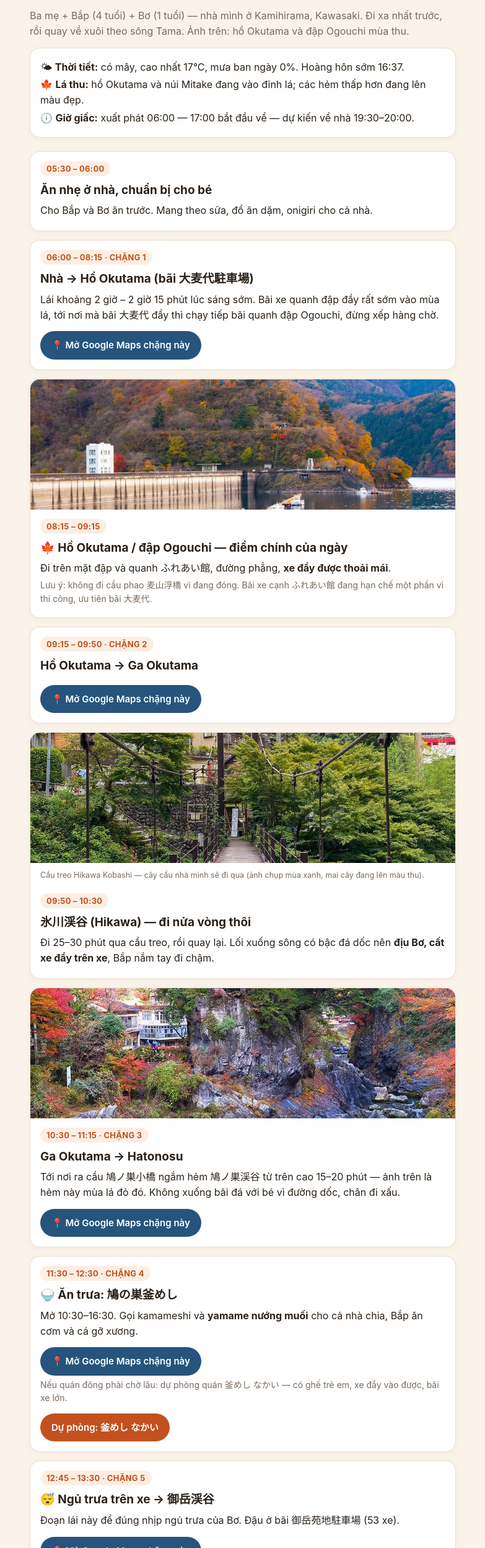
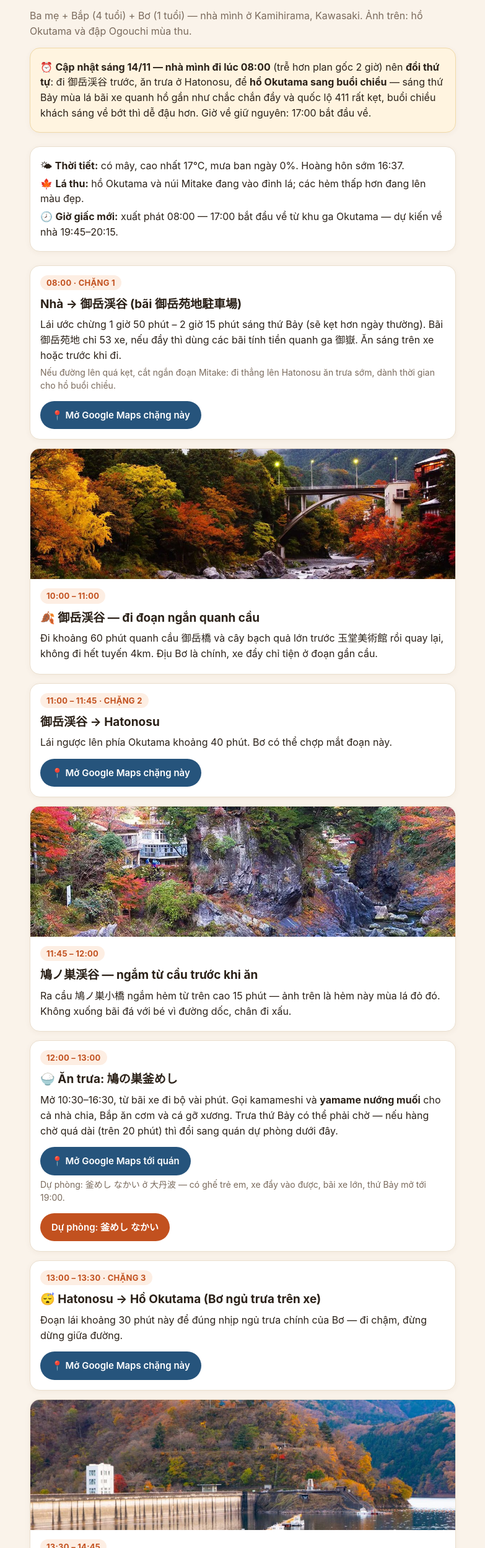
Before and after one commit to trietminh/family-plans, a plain HTML site: page okutama-2026-11-14/index.html in a window 1280 px wide. Shown: the part 303-2800 px from the top of the page at 62% size, without its empty margins (248-1031 px from the left). Drawn offline with Linux system fonts and the light colour scheme.

Commit message:
Cap nhat plan theo gio di that 08:00, doi thu tu diem

```diff
--- a/okutama-2026-11-14/index.html
+++ b/okutama-2026-11-14/index.html
@@ -17,6 +17,7 @@
   .sub{color:var(--muted);margin:16px 0 4px}
   .info{background:var(--card);border:1px solid var(--line);border-radius:16px;padding:14px 16px;margin:14px 0 22px;box-shadow:0 2px 10px rgba(90,50,20,.05)}
   .info p{margin:4px 0}
+  .update{background:#fff4e0;border:1px solid #f0d9a8}
   .step{background:var(--card);border:1px solid var(--line);border-radius:16px;margin-bottom:14px;overflow:hidden;box-shadow:0 2px 10px rgba(90,50,20,.05)}
   .step .body{padding:14px 16px 16px}
   .step img.photo{width:100%;height:210px;object-fit:cover;display:block}
@@ -43,108 +44,112 @@
       <h1>🍁 Đi Okutama ngắm lá thu</h1>
     </div>
   </div>
-  <p class="sub">Ba mẹ + Bắp (4 tuổi) + Bơ (1 tuổi) — nhà mình ở Kamihirama, Kawasaki. Đi xa nhất trước, rồi quay về xuôi theo sông Tama. Ảnh trên: hồ Okutama và đập Ogouchi mùa thu.</p>
+  <p class="sub">Ba mẹ + Bắp (4 tuổi) + Bơ (1 tuổi) — nhà mình ở Kamihirama, Kawasaki. Ảnh trên: hồ Okutama và đập Ogouchi mùa thu.</p>
+
+  <div class="info update">
+    <p>⏰ <strong>Cập nhật sáng 14/11 — nhà mình đi lúc 08:00</strong> (trễ hơn plan gốc 2 giờ) nên <strong>đổi thứ tự</strong>: đi 御岳渓谷 trước, ăn trưa ở Hatonosu, để <strong>hồ Okutama sang buổi chiều</strong> — sáng thứ Bảy mùa lá bãi xe quanh hồ gần như chắc chắn đầy và quốc lộ 411 rất kẹt, buổi chiều khách sáng về bớt thì dễ đậu hơn. Giờ về giữ nguyên: 17:00 bắt đầu về.</p>
+  </div>
 
   <div class="info">
     <p>🌤 <strong>Thời tiết:</strong> có mây, cao nhất 17°C, mưa ban ngày 0%. Hoàng hôn sớm 16:37.</p>
     <p>🍁 <strong>Lá thu:</strong> hồ Okutama và núi Mitake đang vào đỉnh lá; các hẻm thấp hơn đang lên màu đẹp.</p>
-    <p>🕕 <strong>Giờ giấc:</strong> xuất phát 06:00 — 17:00 bắt đầu về — dự kiến về nhà 19:30–20:00.</p>
+    <p>🕗 <strong>Giờ giấc mới:</strong> xuất phát 08:00 — 17:00 bắt đầu về từ khu ga Okutama — dự kiến về nhà 19:45–20:15.</p>
   </div>
 
   <div class="step"><div class="body">
-    <span class="time">05:30 – 06:00</span>
-    <h2>Ăn nhẹ ở nhà, chuẩn bị cho bé</h2>
-    <p>Cho Bắp và Bơ ăn trước. Mang theo sữa, đồ ăn dặm, onigiri cho cả nhà.</p>
+    <span class="time">08:00 · CHẶNG 1</span>
+    <h2>Nhà → 御岳渓谷 (bãi 御岳苑地駐車場)</h2>
+    <p>Lái ước chừng 1 giờ 50 phút – 2 giờ 15 phút sáng thứ Bảy (sẽ kẹt hơn ngày thường). Bãi 御岳苑地 chỉ 53 xe, nếu đầy thì dùng các bãi tính tiền quanh ga 御嶽. Ăn sáng trên xe hoặc trước khi đi.</p>
+    <p class="note">Nếu đường lên quá kẹt, cắt ngắn đoạn Mitake: đi thẳng lên Hatonosu ăn trưa sớm, dành thời gian cho hồ buổi chiều.</p>
+    <a class="btn" href="https://www.google.com/maps/dir/?api=1&origin=Kamihirama%2C%20Nakahara-ku%2C%20Kawasaki%2C%20Kanagawa&destination=%E5%BE%A1%E5%B2%B3%E8%8B%91%E5%9C%B0%E9%A7%90%E8%BB%8A%E5%A0%B4%20%E9%9D%92%E6%A2%85%E5%B8%82%E5%BE%A1%E5%B2%B3&travelmode=driving">📍 Mở Google Maps chặng này</a>
+  </div></div>
+
+  <div class="step">
+    <img class="photo" src="img/mitake.jpg" alt="Hẻm Mitake mùa lá thu">
+    <div class="body">
+      <span class="time">10:00 – 11:00</span>
+      <h2>🍂 御岳渓谷 — đi đoạn ngắn quanh cầu</h2>
+      <p>Đi khoảng 60 phút quanh cầu 御岳橋 và cây bạch quả lớn trước 玉堂美術館 rồi quay lại, không đi hết tuyến 4km. Địu Bơ là chính, xe đẩy chỉ tiện ở đoạn gần cầu.</p>
+    </div>
+  </div>
+
+  <div class="step"><div class="body">
+    <span class="time">11:00 – 11:45 · CHẶNG 2</span>
+    <h2>御岳渓谷 → Hatonosu</h2>
+    <p>Lái ngược lên phía Okutama khoảng 40 phút. Bơ có thể chợp mắt đoạn này.</p>
+    <a class="btn" href="https://www.google.com/maps/dir/?api=1&origin=%E5%BE%A1%E5%B2%B3%E8%8B%91%E5%9C%B0%E9%A7%90%E8%BB%8A%E5%A0%B4%20%E9%9D%92%E6%A2%85%E5%B8%82%E5%BE%A1%E5%B2%B3&destination=%E7%94%BA%E5%96%B6%E9%B3%A9%E3%83%8E%E5%B7%A3%E9%A7%90%E8%BB%8A%E5%A0%B4&travelmode=driving">📍 Mở Google Maps chặng này</a>
+  </div></div>
+
+  <div class="step">
+    <img class="photo" src="img/hatonosu.jpg" alt="Hẻm Hatonosu mùa lá thu">
+    <div class="body">
+      <span class="time">11:45 – 12:00</span>
+      <h2>鳩ノ巣渓谷 — ngắm từ cầu trước khi ăn</h2>
+      <p>Ra cầu 鳩ノ巣小橋 ngắm hẻm từ trên cao 15 phút — ảnh trên là hẻm này mùa lá đỏ đó. Không xuống bãi đá với bé vì đường dốc, chân đi xấu.</p>
+    </div>
+  </div>
+
+  <div class="step"><div class="body">
+    <span class="time">12:00 – 13:00</span>
+    <h2>🍚 Ăn trưa: 鳩の巣釜めし</h2>
+    <p>Mở 10:30–16:30, từ bãi xe đi bộ vài phút. Gọi kamameshi và <strong>yamame nướng muối</strong> cho cả nhà chia, Bắp ăn cơm và cá gỡ xương. Trưa thứ Bảy có thể phải chờ — nếu hàng chờ quá dài (trên 20 phút) thì đổi sang quán dự phòng dưới đây.</p>
+    <a class="btn" href="https://www.google.com/maps/dir/?api=1&origin=%E7%94%BA%E5%96%B6%E9%B3%A9%E3%83%8E%E5%B7%A3%E9%A7%90%E8%BB%8A%E5%A0%B4&destination=%E9%B3%A9%E3%81%AE%E5%B7%A3%E9%87%9C%E3%82%81%E3%81%97%20%E5%A5%A5%E5%A4%9A%E6%91%A9%E7%94%BA%E6%A3%9A%E6%B2%A2375&travelmode=driving">📍 Mở Google Maps tới quán</a>
+    <p class="note">Dự phòng: 釜めし なかい ở 大丹波 — có ghế trẻ em, xe đẩy vào được, bãi xe lớn, thứ Bảy mở tới 19:00.</p>
+    <a class="btn alt" href="https://www.google.com/maps/dir/?api=1&origin=%E9%B3%A9%E3%81%AE%E5%B7%A3%E9%87%9C%E3%82%81%E3%81%97%20%E5%A5%A5%E5%A4%9A%E6%91%A9&destination=%E9%87%9C%E3%82%81%E3%81%97%20%E3%81%AA%E3%81%8B%E3%81%84%20%E5%A5%A5%E5%A4%9A%E6%91%A9%E7%94%BA%E5%A4%A7%E4%B8%B9%E6%B3%A2175&travelmode=driving">Dự phòng: 釜めし なかい</a>
   </div></div>
 
   <div class="step"><div class="body">
-    <span class="time">06:00 – 08:15 · CHẶNG 1</span>
-    <h2>Nhà → Hồ Okutama (bãi 大麦代駐車場)</h2>
-    <p>Lái khoảng 2 giờ – 2 giờ 15 phút lúc sáng sớm. Bãi xe quanh đập đầy rất sớm vào mùa lá, tới nơi mà bãi 大麦代 đầy thì chạy tiếp bãi quanh đập Ogouchi, đừng xếp hàng chờ.</p>
-    <a class="btn" href="https://www.google.com/maps/dir/?api=1&origin=Kamihirama%2C%20Nakahara-ku%2C%20Kawasaki%2C%20Kanagawa&destination=%E5%A4%A7%E9%BA%A6%E4%BB%A3%E9%A7%90%E8%BB%8A%E5%A0%B4%20%E5%A5%A5%E5%A4%9A%E6%91%A9%E6%B9%96&travelmode=driving">📍 Mở Google Maps chặng này</a>
+    <span class="time">13:00 – 13:30 · CHẶNG 3</span>
+    <h2>😴 Hatonosu → Hồ Okutama (Bơ ngủ trưa trên xe)</h2>
+    <p>Đoạn lái khoảng 30 phút này để đúng nhịp ngủ trưa chính của Bơ — đi chậm, đừng dừng giữa đường.</p>
+    <a class="btn" href="https://www.google.com/maps/dir/?api=1&origin=%E9%B3%A9%E3%81%AE%E5%B7%A3%E9%87%9C%E3%82%81%E3%81%97%20%E5%A5%A5%E5%A4%9A%E6%91%A9&destination=%E5%A4%A7%E9%BA%A6%E4%BB%A3%E9%A7%90%E8%BB%8A%E5%A0%B4%20%E5%A5%A5%E5%A4%9A%E6%91%A9%E6%B9%96&travelmode=driving">📍 Mở Google Maps chặng này</a>
   </div></div>
 
   <div class="step">
     <img class="photo" src="img/lake.jpg" alt="Hồ Okutama mùa lá thu">
     <div class="body">
-      <span class="time">08:15 – 09:15</span>
+      <span class="time">13:30 – 14:45</span>
       <h2>🍁 Hồ Okutama / đập Ogouchi — điểm chính của ngày</h2>
-      <p>Đi trên mặt đập và quanh ふれあい館, đường phẳng, <strong>xe đẩy được thoải mái</strong>.</p>
-      <p class="note">Lưu ý: không đi cầu phao 麦山浮橋 vì đang đóng. Bãi xe cạnh ふれあい館 đang hạn chế một phần vì thi công, ưu tiên bãi 大麦代.</p>
+      <p>Đi trên mặt đập và quanh ふれあい館, đường phẳng, <strong>xe đẩy được thoải mái</strong>. Buổi chiều khách sáng về bớt, bãi xe dễ thở hơn buổi sáng; nếu bãi 大麦代 vẫn đầy thì thử bãi quanh đập Ogouchi / 水根.</p>
+      <p class="note">Lưu ý: không đi cầu phao 麦山浮橋 vì đang đóng. Bãi xe cạnh ふれあい館 đang hạn chế một phần vì thi công.</p>
     </div>
   </div>
 
   <div class="step"><div class="body">
-    <span class="time">09:15 – 09:50 · CHẶNG 2</span>
+    <span class="time">14:45 – 15:15 · CHẶNG 4</span>
     <h2>Hồ Okutama → Ga Okutama</h2>
     <a class="btn" href="https://www.google.com/maps/dir/?api=1&origin=%E5%A4%A7%E9%BA%A6%E4%BB%A3%E9%A7%90%E8%BB%8A%E5%A0%B4%20%E5%A5%A5%E5%A4%9A%E6%91%A9%E6%B9%96&destination=%E5%A5%A5%E5%A4%9A%E6%91%A9%E9%A7%85&travelmode=driving">📍 Mở Google Maps chặng này</a>
   </div></div>
 
   <div class="step">
     <img class="photo" src="img/hikawa.jpg" alt="Cầu treo Hikawa Kobashi">
-    <p class="cap">Cầu treo Hikawa Kobashi — cây cầu nhà mình sẽ đi qua (ảnh chụp mùa xanh, mai cây đang lên màu thu).</p>
+    <p class="cap">Cầu treo Hikawa Kobashi (ảnh chụp mùa xanh, nay cây đang lên màu thu).</p>
     <div class="body">
-      <span class="time">09:50 – 10:30</span>
-      <h2>氷川渓谷 (Hikawa) — đi nửa vòng thôi</h2>
-      <p>Đi 25–30 phút qua cầu treo, rồi quay lại. Lối xuống sông có bậc đá dốc nên <strong>địu Bơ, cất xe đẩy trên xe</strong>, Bắp nắm tay đi chậm.</p>
-    </div>
-  </div>
-
-  <div class="step">
-    <img class="photo" src="img/hatonosu.jpg" alt="Hẻm Hatonosu mùa lá thu">
-    <div class="body">
-      <span class="time">10:30 – 11:15 · CHẶNG 3</span>
-      <h2>Ga Okutama → Hatonosu</h2>
-      <p>Tới nơi ra cầu 鳩ノ巣小橋 ngắm hẻm 鳩ノ巣渓谷 từ trên cao 15–20 phút — ảnh trên là hẻm này mùa lá đỏ đó. Không xuống bãi đá với bé vì đường dốc, chân đi xấu.</p>
-      <a class="btn" href="https://www.google.com/maps/dir/?api=1&origin=%E5%A5%A5%E5%A4%9A%E6%91%A9%E9%A7%85&destination=%E7%94%BA%E5%96%B6%E9%B3%A9%E3%83%8E%E5%B7%A3%E9%A7%90%E8%BB%8A%E5%A0%B4&travelmode=driving">📍 Mở Google Maps chặng này</a>
+      <span class="time">15:15 – 15:50 · ĐI NHẸ, MỆT THÌ BỎ</span>
+      <h2>氷川渓谷 (Hikawa) — chỉ qua cầu rồi quay lại</h2>
+      <p>Đi ngắn 25–35 phút qua cầu treo thôi, không đi hết vòng. Lối xuống sông có bậc đá dốc nên <strong>địu Bơ, cất xe đẩy trên xe</strong>, Bắp nắm tay đi chậm. Hai bé mệt thì bỏ hẳn đoạn này, nghỉ sớm chờ giờ về.</p>
     </div>
   </div>
 
   <div class="step"><div class="body">
-    <span class="time">11:30 – 12:30 · CHẶNG 4</span>
-    <h2>🍚 Ăn trưa: 鳩の巣釜めし</h2>
-    <p>Mở 10:30–16:30. Gọi kamameshi và <strong>yamame nướng muối</strong> cho cả nhà chia, Bắp ăn cơm và cá gỡ xương.</p>
-    <a class="btn" href="https://www.google.com/maps/dir/?api=1&origin=%E7%94%BA%E5%96%B6%E9%B3%A9%E3%83%8E%E5%B7%A3%E9%A7%90%E8%BB%8A%E5%A0%B4&destination=%E9%B3%A9%E3%81%AE%E5%B7%A3%E9%87%9C%E3%82%81%E3%81%97%20%E5%A5%A5%E5%A4%9A%E6%91%A9%E7%94%BA%E6%A3%9A%E6%B2%A2375&travelmode=driving">📍 Mở Google Maps chặng này</a>
-    <p class="note">Nếu quán đông phải chờ lâu: dự phòng quán 釜めし なかい — có ghế trẻ em, xe đẩy vào được, bãi xe lớn.</p>
-    <a class="btn alt" href="https://www.google.com/maps/dir/?api=1&origin=%E9%B3%A9%E3%81%AE%E5%B7%A3%E9%87%9C%E3%82%81%E3%81%97%20%E5%A5%A5%E5%A4%9A%E6%91%A9&destination=%E9%87%9C%E3%82%81%E3%81%97%20%E3%81%AA%E3%81%8B%E3%81%84%20%E5%A5%A5%E5%A4%9A%E6%91%A9%E7%94%BA%E5%A4%A7%E4%B8%B9%E6%B3%A2175&travelmode=driving">Dự phòng: 釜めし なかい</a>
+    <span class="time">15:50 – 17:00</span>
+    <h2>☕ Nghỉ quanh ga Okutama</h2>
+    <p>Thay tã, cho bé ăn xế, đi vệ sinh, mua nước cho đoạn đường về. Trời tối từ khoảng 16:40 nên không đi thêm điểm nào nữa.</p>
   </div></div>
 
   <div class="step"><div class="body">
-    <span class="time">12:45 – 13:30 · CHẶNG 5</span>
-    <h2>😴 Ngủ trưa trên xe → 御岳渓谷</h2>
-    <p>Đoạn lái này để đúng nhịp ngủ trưa của Bơ. Đậu ở bãi 御岳苑地駐車場 (53 xe).</p>
-    <a class="btn" href="https://www.google.com/maps/dir/?api=1&origin=%E9%B3%A9%E3%81%AE%E5%B7%A3%E9%87%9C%E3%82%81%E3%81%97%20%E5%A5%A5%E5%A4%9A%E6%91%A9&destination=%E5%BE%A1%E5%B2%B3%E8%8B%91%E5%9C%B0%E9%A7%90%E8%BB%8A%E5%A0%B4%20%E9%9D%92%E6%A2%85%E5%B8%82%E5%BE%A1%E5%B2%B3&travelmode=driving">📍 Mở Google Maps chặng này</a>
-  </div></div>
-
-  <div class="step">
-    <img class="photo" src="img/mitake.jpg" alt="Hẻm Mitake mùa lá thu">
-    <div class="body">
-      <span class="time">13:30 – 15:00</span>
-      <h2>🍂 御岳渓谷 — chỉ đi đoạn ngắn</h2>
-      <p>Đi 60–90 phút quanh cầu 御岳橋 và cây bạch quả lớn trước 玉堂美術館 rồi quay lại, không đi hết tuyến 4km. Địu Bơ là chính, xe đẩy chỉ tiện ở đoạn gần cầu.</p>
-    </div>
-  </div>
-
-  <div class="step"><div class="body">
-    <span class="time">15:00 – 16:30 · CHẶNG 6</span>
-    <h2>☕ Nghỉ ở 澤乃井園 (沢井)</h2>
-    <p>Cà phê / ăn nhẹ ven sông, thay tã, cho bé ăn xế. Trời tối nhanh sau 16:00 nên không đi thêm điểm nào nữa.</p>
-    <a class="btn" href="https://www.google.com/maps/dir/?api=1&origin=%E5%BE%A1%E5%B2%B3%E8%8B%91%E5%9C%B0%E9%A7%90%E8%BB%8A%E5%A0%B4%20%E9%9D%92%E6%A2%85%E5%B8%82%E5%BE%A1%E5%B2%B3&destination=%E6%BE%A4%E4%B9%83%E4%BA%95%E5%9C%92%20%E6%B2%A2%E4%BA%95%20%E9%9D%92%E6%A2%85%E5%B8%82&travelmode=driving">📍 Mở Google Maps chặng này</a>
-  </div></div>
-
-  <div class="step"><div class="body">
-    <span class="time">17:00 · CHẶNG 7</span>
+    <span class="time">17:00 · CHẶNG VỀ</span>
     <h2>🏠 Bắt đầu quay về</h2>
-    <p>Chiều thứ Bảy đường về sẽ kẹt, dự kiến 2,5–3 giờ, về nhà khoảng 19:30–20:00. Cho Bắp đi vệ sinh trước khi lên cao tốc.</p>
-    <a class="btn" href="https://www.google.com/maps/dir/?api=1&origin=%E6%BE%A4%E4%B9%83%E4%BA%95%E5%9C%92%20%E6%B2%A2%E4%BA%95%20%E9%9D%92%E6%A2%85%E5%B8%82&destination=Kamihirama%2C%20Nakahara-ku%2C%20Kawasaki%2C%20Kanagawa&travelmode=driving">📍 Mở Google Maps chặng về nhà</a>
+    <p>Chiều thứ Bảy đường về sẽ kẹt, dự kiến 2 giờ 45 phút – 3 giờ 15 phút, về nhà khoảng 19:45–20:15.</p>
+    <a class="btn" href="https://www.google.com/maps/dir/?api=1&origin=%E5%A5%A5%E5%A4%9A%E6%91%A9%E9%A7%85&destination=Kamihirama%2C%20Nakahara-ku%2C%20Kawasaki%2C%20Kanagawa&travelmode=driving">📍 Mở Google Maps chặng về nhà</a>
   </div></div>
 
   <h2 class="sec">Dự phòng</h2>
   <div class="step"><div class="body">
     <h2>♨️ Onsen もえぎの湯 — khi bé mệt hoặc trời xấu</h2>
-    <p>Bỏ đoạn Mitake, ghé onsen gần ga Okutama: thứ Bảy mở 10:00–20:00 (nhận khách tới 19:00), người lớn 1.200 yên/3 giờ, trẻ chưa đi học miễn phí. Tắm xong về sớm từ 15:00 càng đỡ kẹt.</p>
+    <p>Gần ga Okutama: thứ Bảy mở 10:00–20:00 (nhận khách tới 19:00), người lớn 1.200 yên/3 giờ, trẻ chưa đi học miễn phí. Nếu chiều còn sức, tắm nhanh 15:50–16:50 rồi 17:00 về cũng kịp.</p>
     <a class="btn alt" href="https://www.google.com/maps/dir/?api=1&origin=%E5%A5%A5%E5%A4%9A%E6%91%A9%E9%A7%85&destination=%E5%A5%A5%E5%A4%9A%E6%91%A9%E6%B8%A9%E6%B3%89%20%E3%82%82%E3%81%88%E3%81%8E%E3%81%AE%E6%B9%AF&travelmode=driving">📍 Mở Google Maps đi onsen</a>
-    <p class="note">Núi Mitake đang đỉnh lá nhưng không nằm trong plan chính: bãi xe cáp treo 滝本 chỉ 136 xe, cáp khứ hồi 1.400 yên/người lớn, từ ga cáp còn đi bộ dốc 25–30 phút lên đền — tốn 2,5–3 giờ, hai bé sẽ đuối.</p>
+    <p class="note">Núi Mitake đang đỉnh lá nhưng không nằm trong plan: bãi xe cáp treo 滝本 chỉ 136 xe, cáp khứ hồi 1.400 yên/người lớn, từ ga cáp còn đi bộ dốc 25–30 phút lên đền — tốn 2,5–3 giờ, hai bé sẽ đuối.</p>
     <a class="btn" href="https://www.google.com/maps/dir/?api=1&origin=%E5%BE%A1%E5%B2%B3%E8%8B%91%E5%9C%B0%E9%A7%90%E8%BB%8A%E5%A0%B4%20%E9%9D%92%E6%A2%85%E5%B8%82%E5%BE%A1%E5%B2%B3&destination=%E5%BE%A1%E5%B2%B3%E7%99%BB%E5%B1%B1%E9%89%84%E9%81%93%20%E6%BB%9D%E6%9C%AC%E9%A7%85%E9%A7%90%E8%BB%8A%E5%A0%B4&travelmode=driving">Tham khảo: bãi xe cáp treo Mitake</a>
   </div></div>
 
@@ -158,7 +163,7 @@
     </ul>
   </div>
 
-  <p class="foot">Plan làm tối 13/11/2026 — chúc cả nhà đi chơi vui 🍁<br>
+  <p class="foot">Plan gốc làm tối 13/11/2026, cập nhật sáng 14/11 theo giờ đi thật 08:00 — chúc cả nhà đi chơi vui 🍁<br>
   Nguồn ảnh: hồ Okutama (Tokyo Room Finder), hẻm Hatonosu (GO TOKYO), cầu Hikawa Kobashi (Japan Web Magazine), hẻm Mitake (GOOD LUCK TRIP). Ảnh chỉ để hình dung, cảnh thật tùy thời tiết ngày đi.</p>
 </div>
 </body>
```
Also changed, not shown: index.html (+1 -1 lines).
